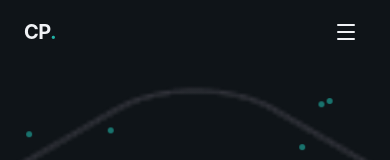
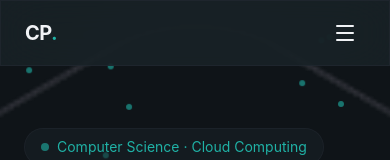
Before and after one commit to Colby-Patterson2/dev-portfolio, a React (Vite) app: page / in a window 390 px wide. Shown: the top 160 px of the page. Built offline with nearby package versions, Linux system fonts and the light colour scheme.

Commit message:
Navbar and mobile menu fixes

```diff
--- a/src/layout/Navbar.jsx
+++ b/src/layout/Navbar.jsx
@@ -24,7 +24,7 @@
     }, []);
 
     return (
-        <header className={`fixed-top-0 left-0 right-0 transition-all duration-500${isScrolled ? "glass-strong py-3" : "bg-transparent py-5"} z-50`}>
+        <header className={`fixed top-0 left-0 right-0 transition-all duration-500 ${isScrolled ? "glass-strong py-3" : "bg-transparent py-5"} z-50`}>
             <nav className="container mx-auto px-6 flex items-center justify-between">
                 <a href="#" className="text-xl font-bold tracking-tight hover:text-primary">
                     CP<span className="text-primary">.</span>
```
